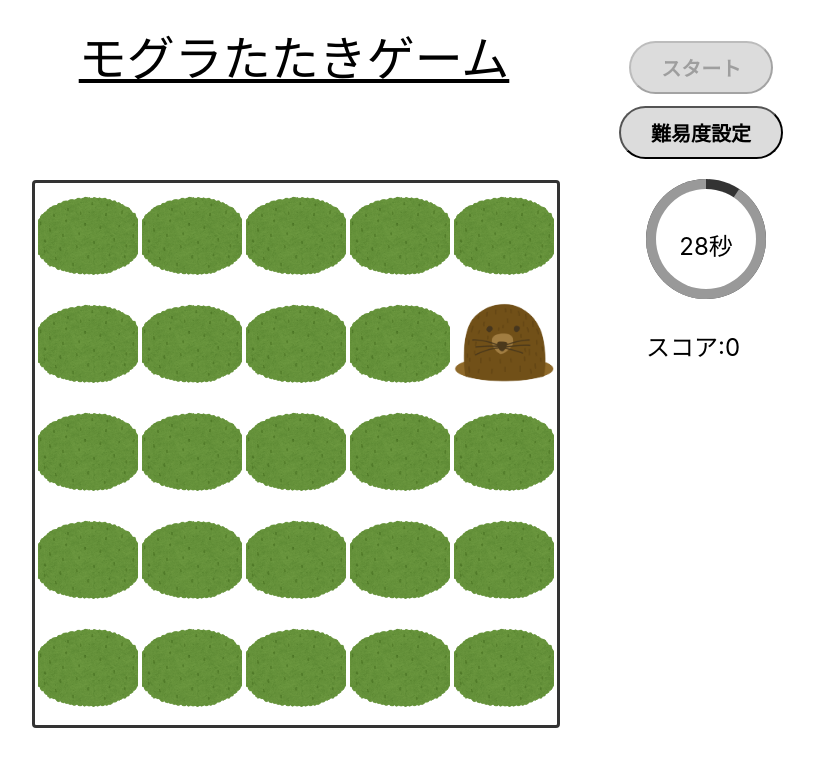
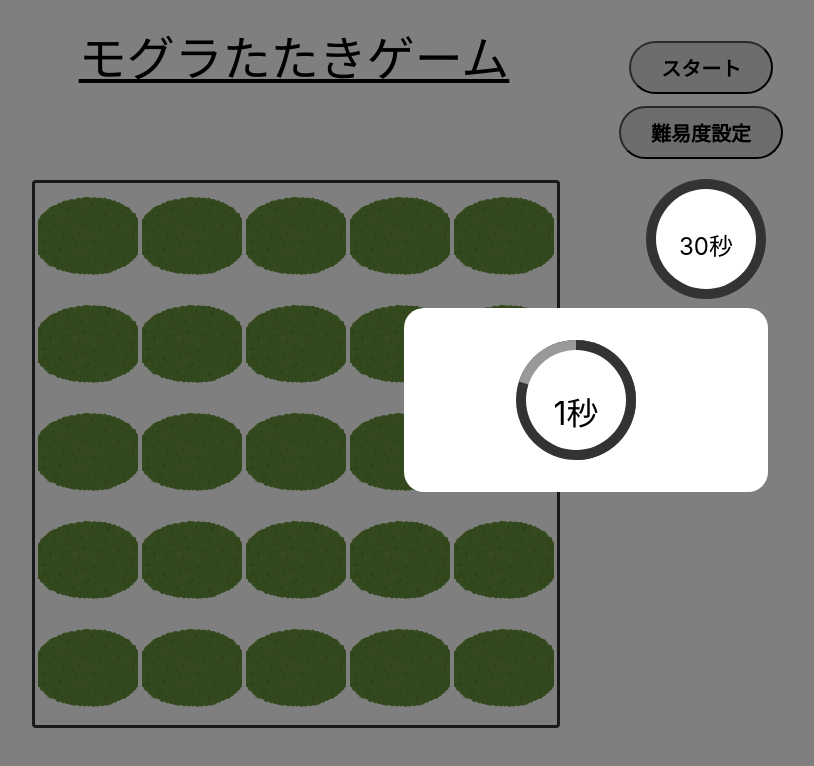
Before and after one commit to Elsammit/Moguratataki, a React (Create React App) app: page / in a window 1280 px wide. Both pictures are taken after a click on the button "スタート". Shown: the top 766 px of the page, without its empty margins (54-868 px from the left). Built offline with nearby package versions, Linux system fonts and the light colour scheme.

Commit message:
開始時カウントダウン追加

```diff
--- a/src/LevelSet.tsx
+++ b/src/LevelSet.tsx
@@ -21,12 +21,12 @@ export default class LevelSet extends React.Component<Props, {radio: number}> {
         this.state = {
             'radio':this.props.initlevel,
         };
-
     }
 
     getLevel = (type:number) => {
-        if(type !== ISDECISION){
+        if(type === ISDECISION){
             const {radio} = this.state;
+            console.log("radio:" + radio);
             this.props.level(radio);
         }else{
             this.props.level(this.props.initlevel);
@@ -41,13 +41,13 @@ export default class LevelSet extends React.Component<Props, {radio: number}> {
                     <p className='finsMsg'>難易度設定</p>
                     <div className="listbox">
                         <input type="radio" id="high" name="level" checked={this.state.radio === 0}
-                            onChange={() => this.setState({radio:ISHARD})}/>
+                            onChange={() => this.setState({radio:0})}/>
                         <label htmlFor="high">難しい</label>
                         <input type="radio" id="middle" name="level" checked={this.state.radio === 1}
-                            onChange={() => this.setState({radio:ISNORMAL})}/>
+                            onChange={() => this.setState({radio:1})}/>
                         <label htmlFor="middle">普通</label>
                         <input type="radio" id="low" name="level" checked={this.state.radio === 2}
-                            onChange={() => this.setState({radio:ISEASY})}/>
+                            onChange={() => this.setState({radio:2})}/>
                         <label htmlFor="low">易しい</label>
                     </div>
                     <p>
--- /dev/null
+++ b/src/StartCount.css
@@ -0,0 +1,86 @@
+.Startcontent{
+    font-size: 32px;
+    font-style: bold;
+    z-index:2;
+    padding:1em;
+    width:300px;
+    background:#fff;
+    border-radius: 20px;
+}
+
+.st-circle-start, .st-circle-stop{
+    position:relative;
+    margin-left:80px;
+    width:120px;
+    height:120px;
+    background: #333;
+    border-radius: 50%;
+    text-align: center;
+    overflow: hidden;
+    z-index:1;
+}
+
+.st-circle-start::before{
+    content:"";
+    display:block;
+    position:absolute;
+    top:0;
+    left:-60px;
+    width: 120px;
+    height:120px;
+    background:#999;
+    transform-origin:right 60px;
+    z-index:2;
+    animation:st-rotate-circle-left 1s linear forwards 3;
+}
+
+.st-circle-start::after{
+    content: "";
+    display: block;
+    position: absolute;
+    top: 0px;
+    left: 60px;
+    width: 120px;
+    height: 120px;
+    background: #999;
+    transform-origin: left 60px;
+    z-index: 3;
+    animation: st-rotate-circle-right 1s linear forwards 3;
+}
+
+.st-circle-start .st-circle-inner, .st-circle-stop .st-circle-inner{
+    position: absolute;
+    top: 10px;
+    left: 10px;
+    width: 100px;
+    height: 62px;
+    padding-top: 38px;
+    background: #fff;
+    border-radius: 50%;
+    z-index: 4;
+}
+
+@keyframes st-rotate-circle-right {
+    0%   {
+        transform: rotate(0deg);
+        background: #999;
+    }
+    50%  {
+        transform: rotate(180deg);
+        background: #999;
+    }
+    50.01% {
+        transform: rotate(360deg);
+        background: #333;
+    }
+    100% {
+        transform: rotate(360deg);
+        background: #333;
+    }
+}
+
+@keyframes st-rotate-circle-left {
+    0%   { transform: rotate(0deg); }
+    50%  { transform: rotate(0deg); }
+    100% { transform: rotate(180deg); }
+}
--- /dev/null
+++ b/src/StartCount.tsx
@@ -0,0 +1,79 @@
+import React from 'react';
+import "./StartCount.css";
+
+export interface Props {
+    closeState?:any;
+    initCount?:number;
+}
+
+export default class StartCount extends React.Component<Props, {status: number, closeState: any}> {
+    constructor (props:Props) {
+        super(props);
+        this.state = {
+            'status':Number(this.props.initCount),
+            'closeState':true,
+        };
+        //this.Counting = this.Counting.bind(this);
+        this.Counting();
+    }
+
+    componentDidMount = () => {
+        window.onload =() => {
+           this.Counting();
+         };
+     }
+
+     CloseDialog = () => {
+        this.props.closeState(false);
+    }
+
+    Counting = () => {
+        setInterval(()=>{
+            const {status} = this.state;
+            this.setState({status:status - 1});
+        }, 1000);
+    }
+
+    DoThreeCount = () =>{
+        let timeCircle:HTMLElement | null = document.getElementById("st-circle");
+        timeCircle?.classList.remove("st-circle-start");
+        timeCircle?.classList.add("st-circle-start");
+        const {status} = this.state;
+        let tags:any = <p></p>;
+        if(status > 0){
+            tags = this.CountStart(status);
+        }else if(status === 0){
+            tags = this.StartState();
+        }else{
+            this.setState({status:3});
+            this.CloseDialog();
+        }
+        return(tags);
+    }
+
+    CountStart = (timerNum:number) =>{
+        return(
+        <div id = "st-circle" className="st-circle-start">
+            <div className='st-circle-inner'>
+                {timerNum}秒
+            </div>
+        </div>);
+    }
+
+    StartState = () => {
+        return(
+            <div>Start</div>
+        );
+    }
+
+    render() {
+        return (
+        <div>
+            <div className="overlay">
+                <div className="Startcontent">
+                    {this.DoThreeCount()}
+                </div>
+            </div>
+        </div>
+    )}
+}
--- a/src/dialog.css
+++ b/src/dialog.css
@@ -6,7 +6,7 @@
 
 .content{
     z-index:2;
-    width:30%;
+    width:50%;
     padding:1em;
     background:#fff;
     border-radius: 20px;
--- a/src/mogura.tsx
+++ b/src/mogura.tsx
@@ -1,5 +1,4 @@
 import React, { Component } from 'react';
-import "./mogura.css";
 import mogura from './image/mogura2.png';
 import shibafu from './image/shibafu.png';
 import hit from './image/hit_mogura.png';
@@ -9,6 +8,8 @@ import ngImg from './image/numa_hamaru_woman.png';
 import batuMark from './image/mark_batsu.png';
 import MadeDialog from './dialog'
 import LevelSet from './LevelSet'
+import StartCount from './StartCount'
+import "./mogura.css";
 
 type AppearSt = {
     image: string;
@@ -24,6 +25,7 @@ export interface Props {
     clickCount?:number;
     freqClock?:number;
     levelState?:boolean;
+    stState?:boolean;
 }
 const TIMER:number = 30;
 const WIDTH:number = 5;
@@ -36,13 +38,15 @@ const LVARRAY:number[] = [LEVEL_MAX, LEVEL_MID, LEVEL_MIN];
 
 export default class Mogratataki extends Component<Props,
     {location: string, StartFlg: boolean, timer: number,
-        result: number, popupstate: boolean, clickCount:number, freqClock:number, levelState:boolean}>  {
+        result: number, popupstate: boolean, clickCount:number,
+        freqClock:number, levelState:boolean, stState:boolean}>  {
 
     intervalId: NodeJS.Timer | null;
     intervalId2: NodeJS.Timer | null;
     m_appearSt:AppearSt;
     isClicked: boolean;
     Lv:number;
+    BeforeStart:number;
 
     constructor (props:Props) {
         super(props);
@@ -55,12 +59,14 @@ export default class Mogratataki extends Component<Props,
             'clickCount':0,
             'freqClock':1000,
             'levelState':false,
+            'stState':false,
         };
         this.intervalId = null;
         this.intervalId2 = null;
         this.m_appearSt = {image:"",type:0};
         this.isClicked = false;
         this.Lv = 1;
+        this.BeforeStart = 3;
     }
 
     onClick = (id:string) => {
@@ -128,18 +134,31 @@ export default class Mogratataki extends Component<Props,
 
     ClickStart = () =>{
         this.setState({result:0});
+        let Flg:boolean = this.state.StartFlg;
 
-        const {StartFlg} = this.state;
+        if(Flg === false){
+            this.intervalId2 = setInterval(()=>{
+                if(this.BeforeStart === -1){
+                    this.InitMogPropaty();
+                    this.BeforeStart--;
+                }else if(this.BeforeStart < 0){
+                    this.setState({timer:this.state.timer-1});
+                }else{
+                    this.BeforeStart--;
+                }
 
-        let Flg:boolean = StartFlg;
-        if(StartFlg === false){
+            }, 1000);
+            this.setState({stState:true});
+            Flg = true;
+        }
+        this.setState({StartFlg:Flg});
+    }
+
+    InitMogPropaty = () =>{
+        console.log("call InitMog");
         this.intervalId = setInterval(()=>{
             this.rand_MoguraUp();
         }, this.state.freqClock);
-
-            this.intervalId2 = setInterval(()=>{
-                this.setState({timer:this.state.timer-1});
-            }, 1000);
 
         let buf  = document.getElementById("StButton");
         buf?.setAttribute("disabled", "disabled");
@@ -150,9 +169,6 @@ export default class Mogratataki extends Component<Props,
         setTimeout(()=>{
             this.finish_mogura();
         },30010);
-            Flg = true;
-        }
-        this.setState({StartFlg:Flg});
     }
 
     finish_mogura = () =>{
@@ -170,6 +186,7 @@ export default class Mogratataki extends Component<Props,
         this.setState({StartFlg:false});
         this.setState({popupstate:true});
         this.setState({timer:TIMER});
+        this.BeforeStart = 3;
 
         let timeCircle:HTMLElement | null = document.getElementById("circle");
         if(timeCircle != null){ timeCircle.className = "circle-stop "; }
@@ -216,6 +233,7 @@ export default class Mogratataki extends Component<Props,
     }
 
     updateLevel = (state:number) =>{
+        console.log("Level:"+state);
         this.setState({levelState:false});
         this.Lv = state;
         this.setState({freqClock:LVARRAY[state]});
@@ -236,6 +254,19 @@ export default class Mogratataki extends Component<Props,
         this.setState({levelState:true});
     }
 
+    updateStWin = (state:boolean) =>{
+        this.setState({stState:state});
+    }
+
+    OpenStartCountDialog = () => {
+        const {stState} = this.state;
+        if(stState === true){
+            return <StartCount closeState={this.updateStWin.bind(this)} initCount={this.BeforeStart}></StartCount>
+        }else{
+            return <p></p>
+        }
+    }
+
     render() {
         return (
         <div className="divCenter">
@@ -244,6 +275,7 @@ export default class Mogratataki extends Component<Props,
                 <input type="button" id="StButton"　className="StButton" value="スタート" onClick={this.ClickStart}></input>
                 <input type="button" id="LvButton"　className="LvButton" value="難易度設定" onClick={this.ClickLevelDialog}></input>
             </div>
+            {this.OpenStartCountDialog()}
             {this.OpenDialog()}
             {this.OpenLevelDialog()}
             <div className="mapArea">
```
Lines whose indentation alone changed are shown as unchanged.
